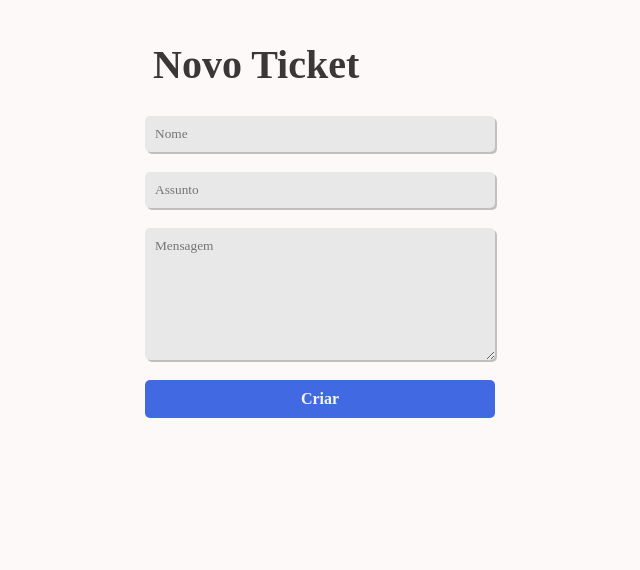
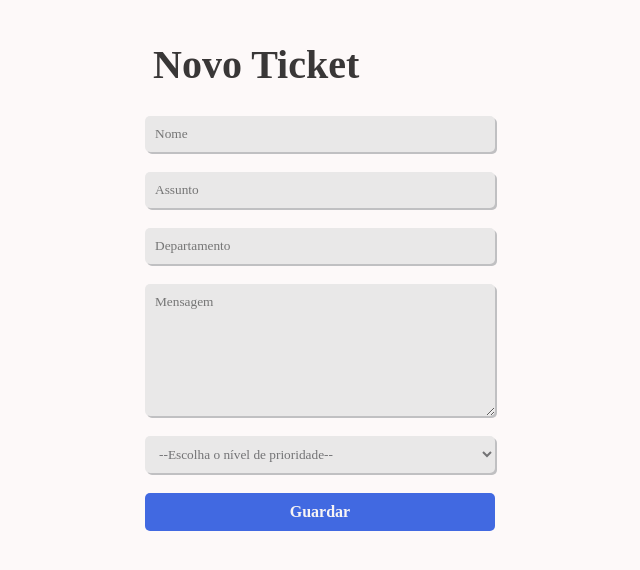
Before and after one commit to FEUP-LTW-2023/project-ltw07g03, a PHP site: page /new_ticket.php in a window 1280 px wide. Shown: the part 80-650 px from the top of the page, without its empty margins (320-960 px from the left). Run offline with PHP 8.4, Linux system fonts and the light colour scheme.

Commit message:
Coloquei + opções no form de criar/editar ticket

```diff
--- a/Home Page/new_ticket.php
+++ b/Home Page/new_ticket.php
@@ -16,9 +16,16 @@
 		<form>
             <input type="text" id="nome" name="nome" placeholder="Nome" required>
             <input type="text" id="subject" name="subject" placeholder="Assunto" required>
+            <input type="text" id="departement" name="departement" placeholder="Departamento" required>
             <textarea type="text" id="message" name="message" placeholder="Mensagem" rows="7" required></textarea>
-			<input type="submit" value="Criar">
-	</form>
+            <select id="priority" name="priority" required>
+                <option value="">--Escolha o nível de prioridade--</option>
+                <option value="Normal">Normal</option>
+                <option value="Urgente">Urgente</option>
+                <option value="Muito urgente">Muito urgente</option>
+            </select>
+			<input type="submit" value="Guardar">
+	    </form>
 </div>
 </body>
 </html>
```
